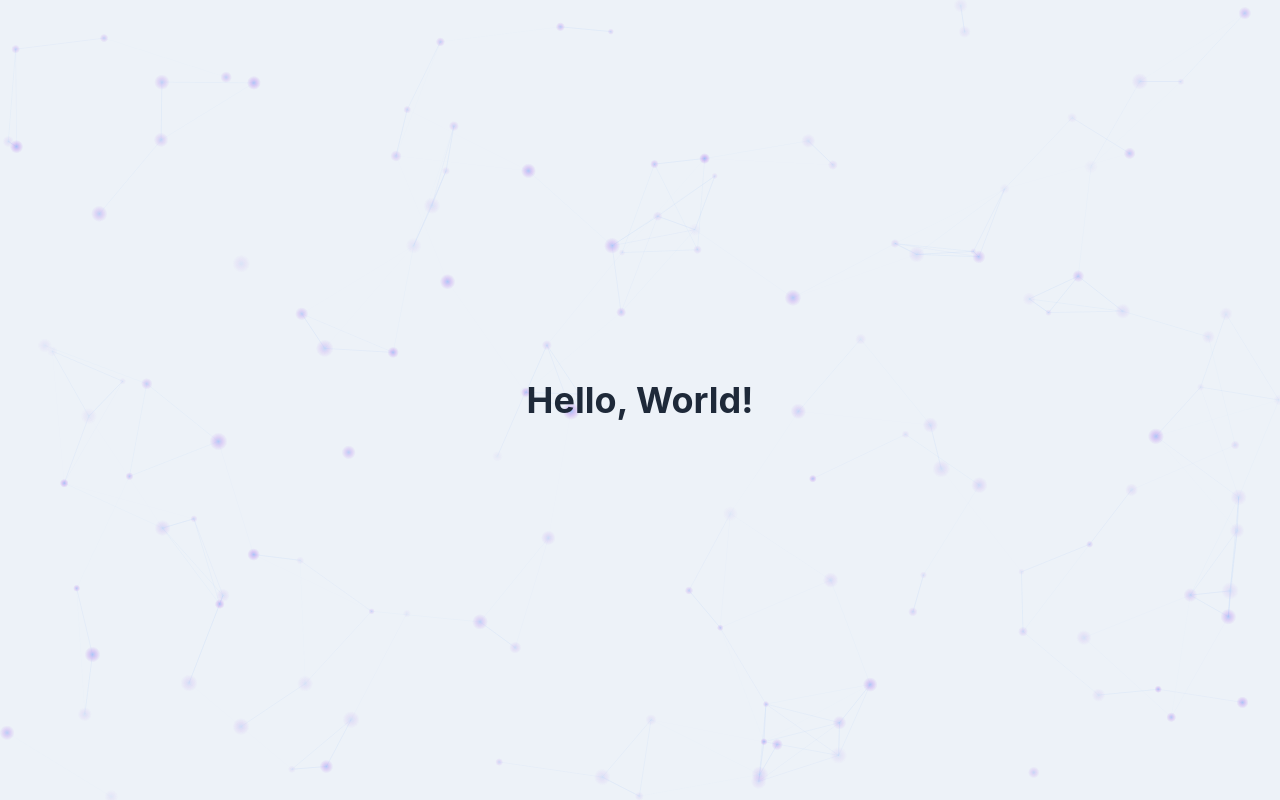
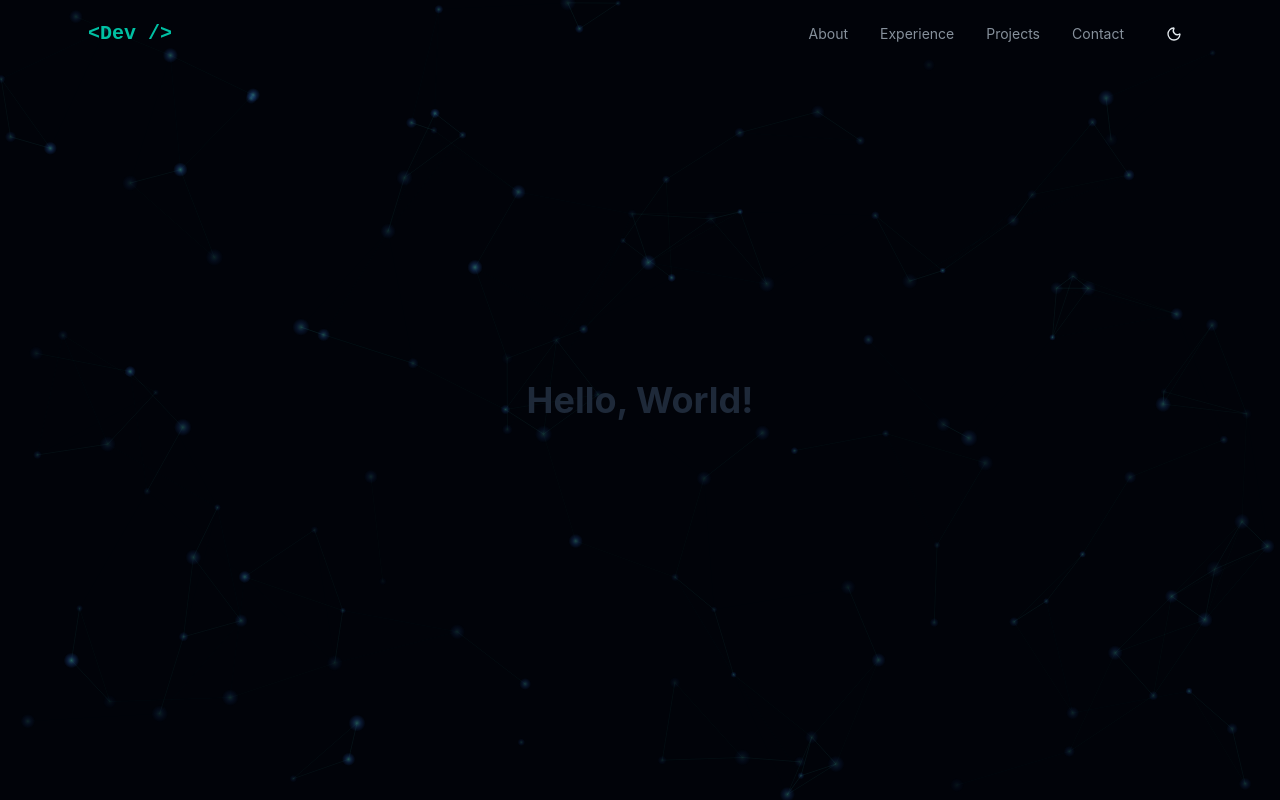
Before and after one commit to Algol95/Portfolio, a React app: page / in a window 1280 px wide. Built offline with nearby package versions, Linux system fonts and the light colour scheme; the HTML template or start-up script is replaced by a standard one.

Commit message:
feat: add header component with theme toggle and navigation

```diff
--- /dev/null
+++ b/lib/utils.js
@@ -0,0 +1,6 @@
+import { clsx } from "clsx";
+import { twMerge } from "tailwind-merge";
+
+export function cn(...inputs) {
+  return twMerge(clsx(inputs));
+}
--- a/package.json
+++ b/package.json
@@ -10,9 +10,14 @@
     "preview": "vite preview"
   },
   "dependencies": {
+    "@radix-ui/react-slot": "^1.2.4",
     "@tailwindcss/vite": "^4.2.2",
+    "class-variance-authority": "^0.7.1",
+    "clsx": "^2.1.1",
+    "lucide-react": "^0.577.0",
     "react": "^19.2.4",
     "react-dom": "^19.2.4",
+    "tailwind-merge": "^3.5.0",
     "tailwindcss": "^4.2.2"
   },
   "devDependencies": {
--- a/src/App.jsx
+++ b/src/App.jsx
@@ -1,9 +1,11 @@
 import { ParticlesBackground } from "./components/ParticlesBackground";
+import { Header } from "./components/Header";
 
 export default function App() {
   return (
     <>
       <ParticlesBackground />
+      <Header />
       <div className="flex h-screen items-center justify-center">
         <h1 className="text-4xl font-bold text-gray-800">Hello, World!</h1>
       </div>
--- /dev/null
+++ b/src/components/Header.jsx
@@ -0,0 +1,92 @@
+import { useState, useEffect } from "react";
+import { ThemeToggle } from "@/components/ui/ThemeToggle";
+import { Menu, X } from "lucide-react";
+import { Button } from "@/components/ui/Button";
+
+/**
+ * Componente que representa el encabezado de la página.
+ * @returns {JSX.Element} El encabezado de la página.
+ */
+export function Header() {
+  const [isScrolled, setIsScrolled] = useState(false);
+  const [isMenuOpen, setIsMenuOpen] = useState(false);
+
+  useEffect(() => {
+    const handleScroll = () => {
+      setIsScrolled(window.scrollY > 20);
+    };
+    window.addEventListener("scroll", handleScroll);
+    return () => window.removeEventListener("scroll", handleScroll);
+  }, []);
+
+  const navItems = [
+    { label: "About", href: "#about" },
+    { label: "Experience", href: "#experience" },
+    { label: "Projects", href: "#projects" },
+    { label: "Contact", href: "#contact" },
+  ];
+
+  return (
+    <nav
+      className={`fixed top-0 left-0 right-0 z-50 transition-all duration-300 ${
+        isScrolled
+          ? "bg-background/80 backdrop-blur-lg border-b border-border"
+          : "bg-transparent"
+      }`}
+    >
+      <div className="max-w-6xl mx-auto px-6 py-4">
+        <div className="flex items-center justify-between">
+          <a href="#" className="font-mono text-xl font-bold text-primary">
+            {"<Dev />"}
+          </a>
+
+          <div className="hidden md:flex items-center gap-8">
+            {navItems.map((item) => (
+              <a
+                key={item.href}
+                href={item.href}
+                className="text-sm text-muted-foreground hover:text-foreground transition-colors relative group"
+              >
+                {item.label}
+                <span className="absolute -bottom-1 left-0 w-0 h-0.5 bg-primary transition-all group-hover:w-full" />
+              </a>
+            ))}
+            <ThemeToggle />
+          </div>
+
+          <div className="flex md:hidden items-center gap-2">
+            <ThemeToggle />
+            <Button
+              variant="ghost"
+              size="icon"
+              onClick={() => setIsMenuOpen(!isMenuOpen)}
+            >
+              {isMenuOpen ? (
+                <X className="h-5 w-5" />
+              ) : (
+                <Menu className="h-5 w-5" />
+              )}
+            </Button>
+          </div>
+        </div>
+
+        {isMenuOpen && (
+          <div className="md:hidden mt-4 pb-4 border-t border-border pt-4">
+            <div className="flex flex-col gap-4">
+              {navItems.map((item) => (
+                <a
+                  key={item.href}
+                  href={item.href}
+                  onClick={() => setIsMenuOpen(false)}
+                  className="text-muted-foreground hover:text-foreground transition-colors"
+                >
+                  {item.label}
+                </a>
+              ))}
+            </div>
+          </div>
+        )}
+      </div>
+    </nav>
+  );
+}
--- /dev/null
+++ b/src/components/ui/Button.jsx
@@ -0,0 +1,63 @@
+import * as React from "react";
+import { Slot } from "@radix-ui/react-slot";
+import { cva } from "class-variance-authority";
+
+import { cn } from "@/lib/utils";
+
+/**
+ * Variantes de estilos para el componente Button, utilizando class-variance-authority para gestionar las clases CSS de manera eficiente y escalable.
+ */
+const buttonVariants = cva(
+  "inline-flex items-center justify-center gap-2 whitespace-nowrap rounded-md text-sm font-medium transition-all disabled:pointer-events-none disabled:opacity-50 [&_svg]:pointer-events-none [&_svg:not([class*='size-'])]:size-4 shrink-0 [&_svg]:shrink-0 outline-none focus-visible:border-ring focus-visible:ring-ring/50 focus-visible:ring-[3px] aria-invalid:ring-destructive/20 dark:aria-invalid:ring-destructive/40 aria-invalid:border-destructive cursor-pointer",
+  {
+    variants: {
+      variant: {
+        default: "bg-primary text-primary-foreground hover:bg-primary/90",
+        destructive:
+          "bg-destructive text-white hover:bg-destructive/90 focus-visible:ring-destructive/20 dark:focus-visible:ring-destructive/40 dark:bg-destructive/60",
+        outline:
+          "border bg-background shadow-xs hover:bg-accent hover:text-accent-foreground dark:bg-input/30 dark:border-input dark:hover:bg-input/50",
+        secondary:
+          "bg-secondary text-secondary-foreground hover:bg-secondary/80",
+        ghost:
+          "hover:bg-accent hover:text-accent-foreground dark:hover:bg-accent/50",
+        link: "text-primary underline-offset-4 hover:underline",
+      },
+      size: {
+        default: "h-9 px-4 py-2 has-[>svg]:px-3",
+        sm: "h-8 rounded-md gap-1.5 px-3 has-[>svg]:px-2.5",
+        lg: "h-10 rounded-md px-6 has-[>svg]:px-4",
+        icon: "size-9",
+        "icon-sm": "size-8",
+        "icon-lg": "size-10",
+      },
+    },
+    defaultVariants: {
+      variant: "default",
+      size: "default",
+    },
+  },
+);
+
+/**
+ * Componente de botón reutilizable con variantes y tamaños configurables.
+ * @param {Object} props - Las propiedades del componente.
+ * @param {string} [props.variant] - La variante del botón (default, destructive, outline, secondary, ghost, link).
+ * @param {string} [props.size] - El tamaño del botón (default, sm, lg, icon, icon-sm, icon-lg).
+ * @param {boolean} [props.asChild] - Si es true, renderiza el botón como un Slot para permitir personalización.
+ * @param {string} [props.className] - Clases adicionales para personalizar el estilo del botón.
+ * @returns {JSX.Element} El componente de botón.
+ */
+function Button({ className, variant, size, asChild = false, ...props }) {
+  const Comp = asChild ? Slot : "button";
+
+  return (
+    <Comp
+      data-slot="button"
+      className={cn(buttonVariants({ variant, size, className }))}
+      {...props}
+    />
+  );
+}
+
+export { Button };
--- /dev/null
+++ b/src/components/ui/ThemeToggle.jsx
@@ -0,0 +1,63 @@
+import { useEffect, useState } from "react";
+import { Moon, Sun } from "lucide-react";
+import { Button } from "@/components/ui/Button";
+
+/**
+ * Obtiene el tema inicial desde localStorage o devuelve "dark" por defecto.
+ * @returns {string} El tema inicial ("light" o "dark").
+ */
+function getInitialTheme() {
+  if (typeof window === "undefined") return "dark";
+
+  const stored = window.localStorage.getItem("theme");
+  if (stored === "light" || stored === "dark") return stored;
+
+  return "dark";
+}
+
+/**
+ * Aplica el tema especificado al documento y lo guarda en localStorage.
+ * @param {string} theme - El tema a aplicar ("light" o "dark").
+ */
+function applyTheme(theme) {
+  if (typeof document === "undefined") return;
+  const root = document.documentElement;
+
+  if (theme === "dark") {
+    root.classList.add("dark");
+  } else {
+    root.classList.remove("dark");
+  }
+
+  window.localStorage.setItem("theme", theme);
+}
+
+/**
+ * Componente que permite alternar entre el tema claro y oscuro.
+ * Utiliza el estado local para gestionar el tema actual y lo almacena en localStorage para persistencia entre sesiones. Además, aplica la clase "dark" al elemento raíz del documento para activar los estilos correspondientes.
+ * @returns {JSX.Element} El componente de alternancia de tema.
+ */
+export function ThemeToggle() {
+  const [theme, setTheme] = useState(getInitialTheme);
+
+  useEffect(() => {
+    applyTheme(theme);
+  }, [theme]);
+
+  const handleToggle = () => {
+    setTheme((prev) => (prev === "dark" ? "light" : "dark"));
+  };
+
+  return (
+    <Button
+      variant="ghost"
+      size="icon"
+      onClick={handleToggle}
+      className="relative overflow-hidden rounded-full"
+    >
+      <Sun className="h-5 w-5 rotate-0 scale-100 transition-all dark:-rotate-90 dark:scale-0" />
+      <Moon className="absolute h-5 w-5 rotate-90 scale-0 transition-all dark:rotate-0 dark:scale-100" />
+      <span className="sr-only">Toggle theme</span>
+    </Button>
+  );
+}
--- /dev/null
+++ b/src/lib/utils.js
@@ -0,0 +1,6 @@
+import { clsx } from "clsx";
+import { twMerge } from "tailwind-merge";
+
+export function cn(...inputs) {
+  return twMerge(clsx(inputs));
+}
--- a/vite.config.js
+++ b/vite.config.js
@@ -1,8 +1,17 @@
 import { defineConfig } from "vite";
 import react from "@vitejs/plugin-react";
 import tailwindcss from "@tailwindcss/vite";
+import path from "node:path";
+import { fileURLToPath } from "node:url";
+
+const __dirname = path.dirname(fileURLToPath(import.meta.url));
 
 // https://vite.dev/config/
 export default defineConfig({
   plugins: [react(), tailwindcss()],
+  resolve: {
+    alias: {
+      "@": path.resolve(__dirname, "src"),
+    },
+  },
 });
```
Also changed, not shown: 1 other file (tests, documents, lock files or other folders).
